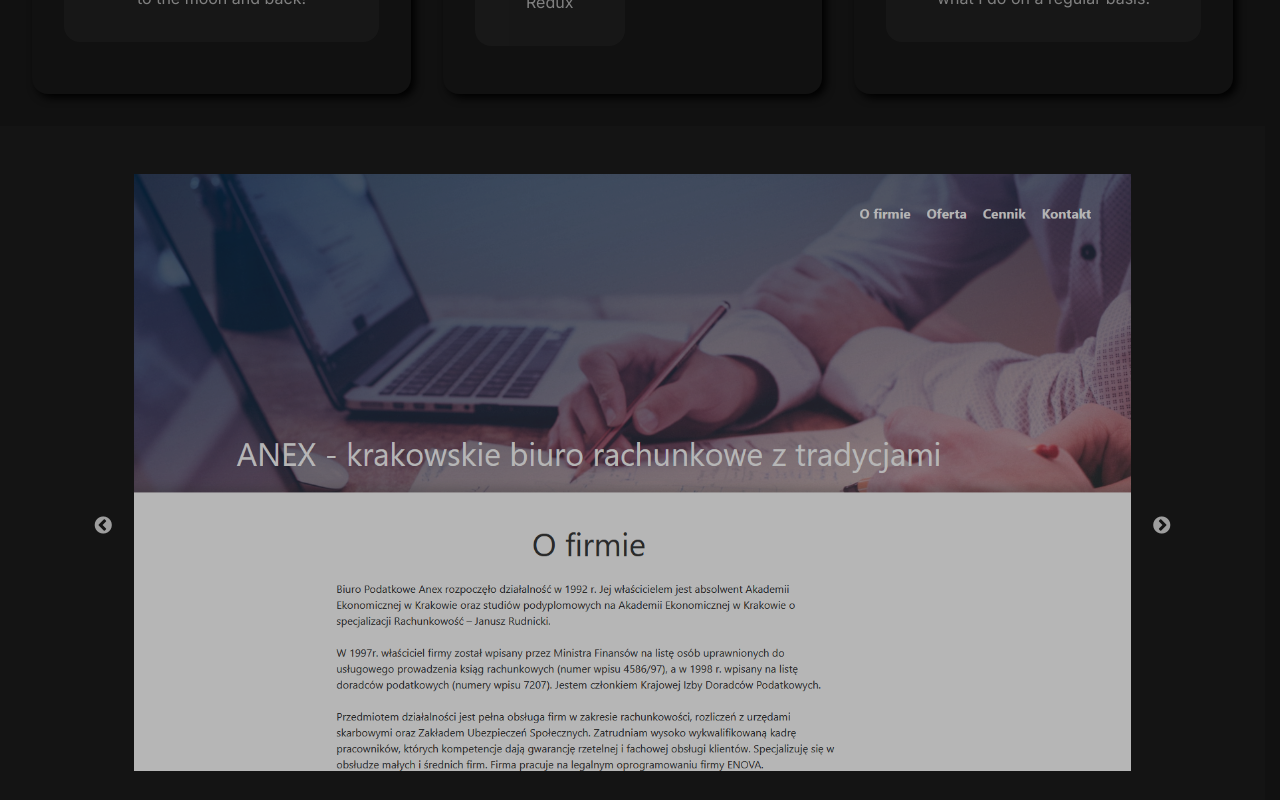
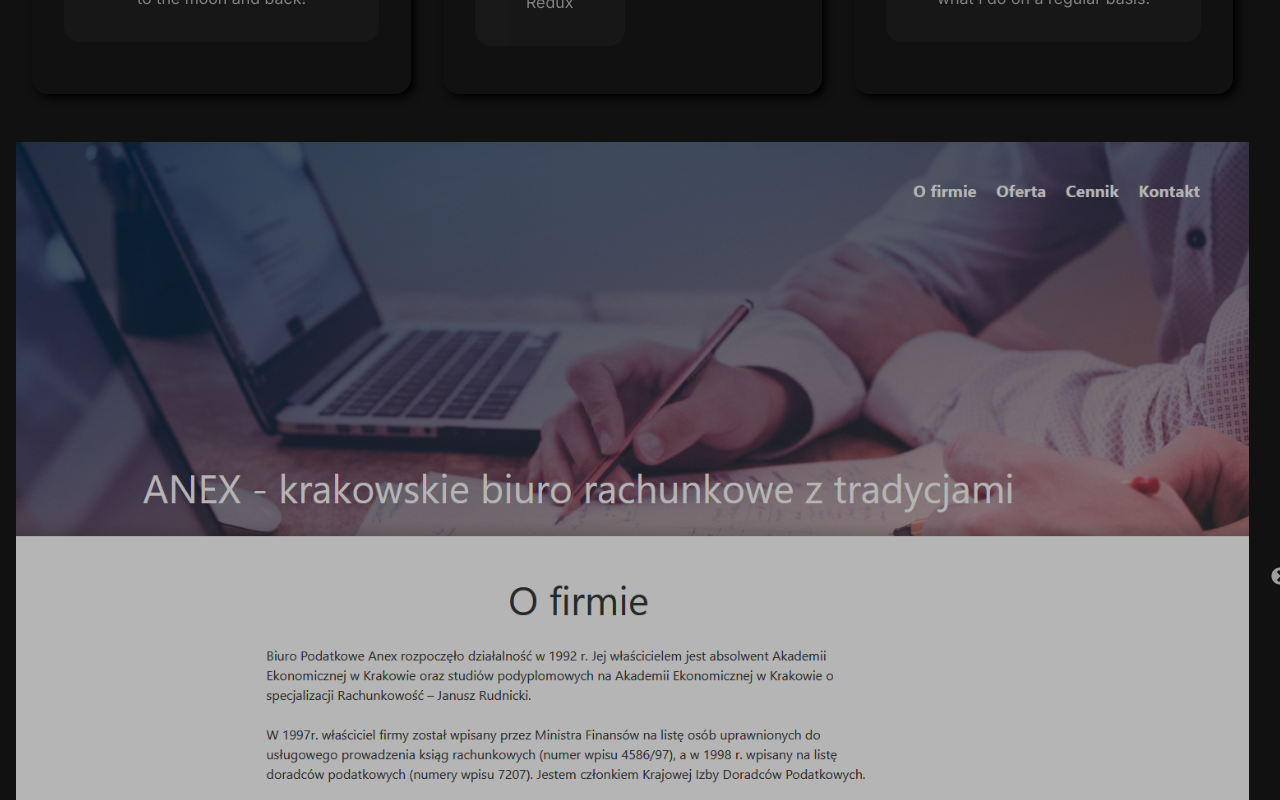
Before and after one commit to fromITzerotoIThero/personal-website, a React (Create React App) app: page / in a window 1280 px wide. Shown: the part 1440-2240 px from the top of the page. Built offline with nearby package versions, Linux system fonts and the light colour scheme; a web font is replaced by a local one.

Commit message:
Simplify PortfolioSlider structure

```diff
--- a/src/components/PortfolioSlider/PortfolioSlider.jsx
+++ b/src/components/PortfolioSlider/PortfolioSlider.jsx
@@ -8,7 +8,6 @@
 class PortfolioSlider extends Component {
 
     render() {
-
         const settings = {
             dots: true,
             infinite: true,
@@ -19,8 +18,7 @@
         };
 
         return (
-            <div className={styles.container_external}>
-                <div className={styles.container_internal}>
+            <section className={styles.container}>
                 <Slider {...settings} className={styles.slider}>
                     <div className={styles.slide}>
                         <img src={anexWebsitePrintscreen} alt="Ducky duck" className={styles.image} />
@@ -35,8 +33,7 @@
                         <img src={personalWebsiteMockup} alt="Ducky duck" className={styles.image} />
                     </div>
                 </Slider>
-                </div>
-            </div >
+            </section>
         );
     }
 }
```
Lines whose indentation alone changed are shown as unchanged.
